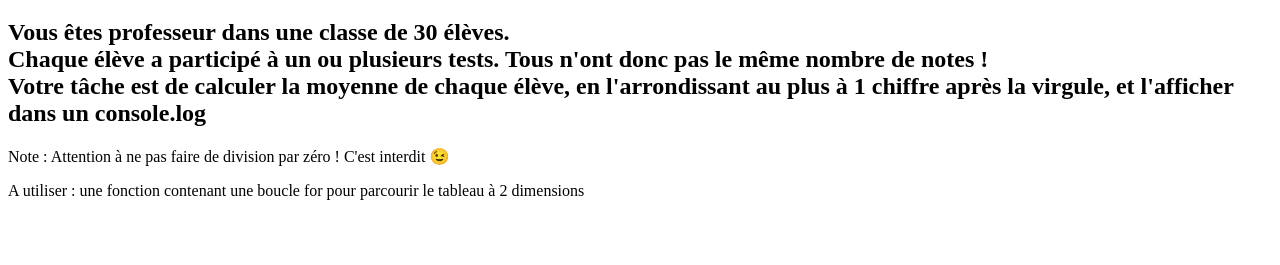
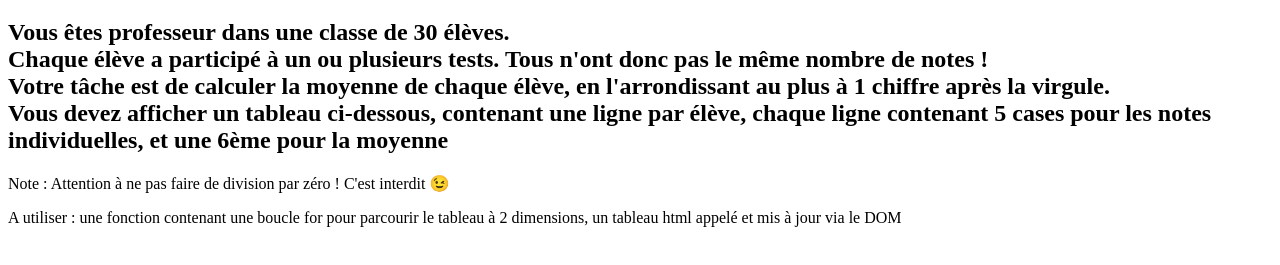
Before and after one commit to DuboisCecile/entrainement_js, a plain HTML site: page index.html in a window 1280 px wide. Shown: the part 61-326 px from the top of the page. Drawn offline with Linux system fonts and the light colour scheme.

Commit message:
Added the statement

```diff
--- a/index.html
+++ b/index.html
@@ -12,10 +12,11 @@
         <br/>
         Chaque élève a participé à un ou plusieurs tests. Tous n'ont donc pas le même nombre de notes !
         <br/>
-        Votre tâche est de calculer la moyenne de chaque élève, en l'arrondissant au plus à 1 chiffre après la virgule, et l'afficher dans un console.log
+        Votre tâche est de calculer la moyenne de chaque élève, en l'arrondissant au plus à 1 chiffre après la virgule.
+        <br/> Vous devez afficher un tableau ci-dessous, contenant une ligne par élève, chaque ligne contenant 5 cases pour les notes individuelles, et une 6ème pour la moyenne
     </h2>
     <p>Note : Attention à ne pas faire de division par zéro ! C'est interdit 😉</p>
-    <p>A utiliser : une fonction contenant une boucle for pour parcourir le tableau à 2 dimensions</p>
+    <p>A utiliser : une fonction contenant une boucle for pour parcourir le tableau à 2 dimensions, un tableau html appelé et mis à jour via le DOM</p>
 
     <script src="main.js"></script>
 </body>
```
